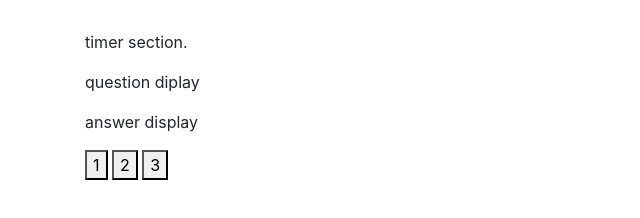
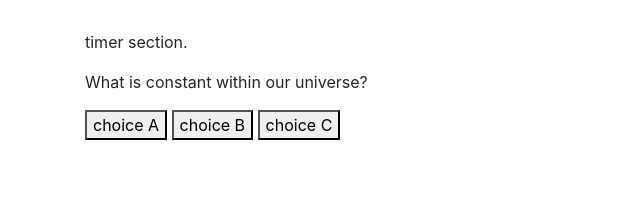
Before and after one commit to Greezon/codequiz, a plain HTML site: page index.html in a window 1280 px wide. Both pictures are taken after a click on the button "Start Button". Shown: the whole page, without its empty margins (0-640 px from the left). Drawn offline with nearby package versions, Linux system fonts and the light colour scheme.

Commit message:
Functionality up to Display function is done.

```diff
--- a/index.html
+++ b/index.html
@@ -21,17 +21,18 @@
         <p>timer section.</p>
     </aside>
 
-        <p>question diplay</p>
+        <p id="display1">question diplay</p>
         <!-- answer display -->
-        <p>answer display</p>
+        <p id="display2"></p>
+
         <!-- answer button or buttons -->
-        <button>1</button>
-        <button>2</button>
-        <button>3</button>
+        <button class="options" data-value=0   id="btn1" >1</button>
+        <button class="options" data-value=1   id="btn2" >2</button>
+        <button class="options" data-value=2   id="btn3" >3</button>
         <!-- answer button or buttons -->
     </div>
 
-    <div class="container" id="gameover">
+    <div class="container" id="results">
         <!-- score card -->
         <p>score card text</p>
         <!-- game over -->
--- a/main.js
+++ b/main.js
@@ -1,12 +1,81 @@
+var questionEl =  document.getElementById("questions");
+var startBtn = document.querySelector('#startButton');
+var timerElem = document.querySelector('#timer');
+var results = document.querySelector('#results');
+var display1= document.querySelector("#display1")
+var display2= document.querySelector("#display2")
+var btn1= document.querySelector("#btn1")
+var btn2= document.querySelector("#btn2")
+var btn3= document.querySelector("#btn3")
+var correctAnsw = 0
+var wrongAnsw = 0
+var userChoice = document.querySelector(".options")
+var timeRemainikng = 90;
+var questionIndex = 0;
+var questions = [
+    {
+        question:'What is constant within our universe?',
+        choices: ["choice A", "choice B", "choice C"],
+        answer: 0,
+    },
+
+    {
+        question:'B?',
+        choices: ["choice A", "choice B", "choice C"],
+        answer: 1,
+    },
+
+    {
+        question:'C?',
+        choices: ["choice A", "choice B", "choice C"],
+        answer: 2,
+    },
+]
+
+var currentQuestion = 0;
+
+var SECOND = 1000;
+
+questionEl.style["visibility"] = "hidden"
+
+
+results.style["visibility"] = "hidden"
+
+
 function startQuiz(){
-    var questionEl =  document.getElementById("questions")
+    console.log("Start button")
     questionEl.style["visibility"] = "visible"
-    document.getElementById("startSection").style["visibility"] = "hidden"
+    startBtn.style["visibility"] = "hidden"
+    displayQuestion()
 }
 
-document.getElementById("startButton").onclick = startQuiz
+function displayQuestion(){
+    display1.innerText= questions[currentQuestion].question
+    btn1.innerText= questions[currentQuestion].choices[0]
+    btn2.innerText= questions[currentQuestion].choices[1]
+    btn3.innerText= questions[currentQuestion].choices[2]
+}
 
-var questions = [
-    'What is constant within our universe?',
-    'How big is America?'
-]
+function checkUserChoice() {
+    console.log("Checking On Click")
+    var answer = this.getAttribute("data-value")
+    if(answer == questions[currentQuestion].answer){
+        correctAnsw++
+        display2.innerText="Right Answer!"
+    }
+    else{
+        wrongAnsw++
+        display2.innerText="Right Answer!"
+    }
+}
+
+startBtn.onclick = startQuiz
+btn1.onclick = checkUserChoice
+btn2.onclick = checkUserChoice
+btn3.onclick = checkUserChoice
+
+
+
+
+// functionality
+// timers
```
